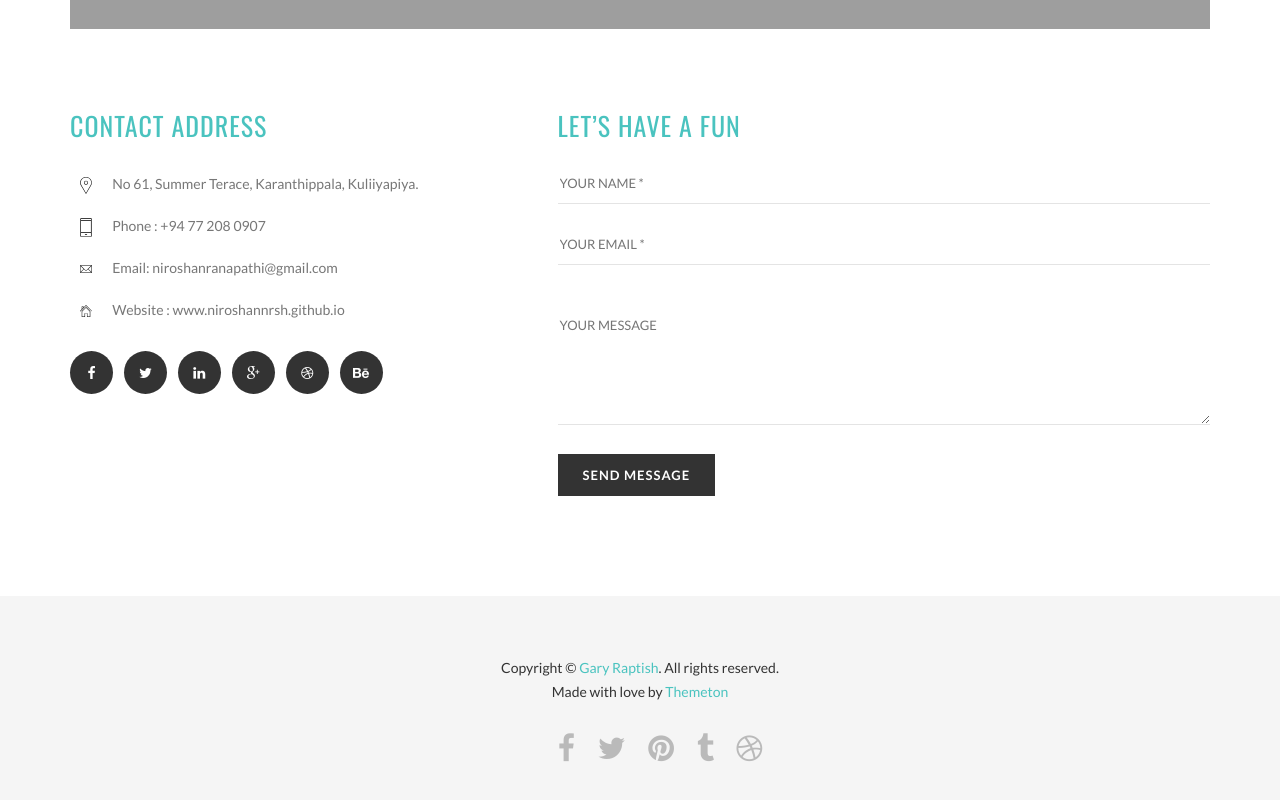
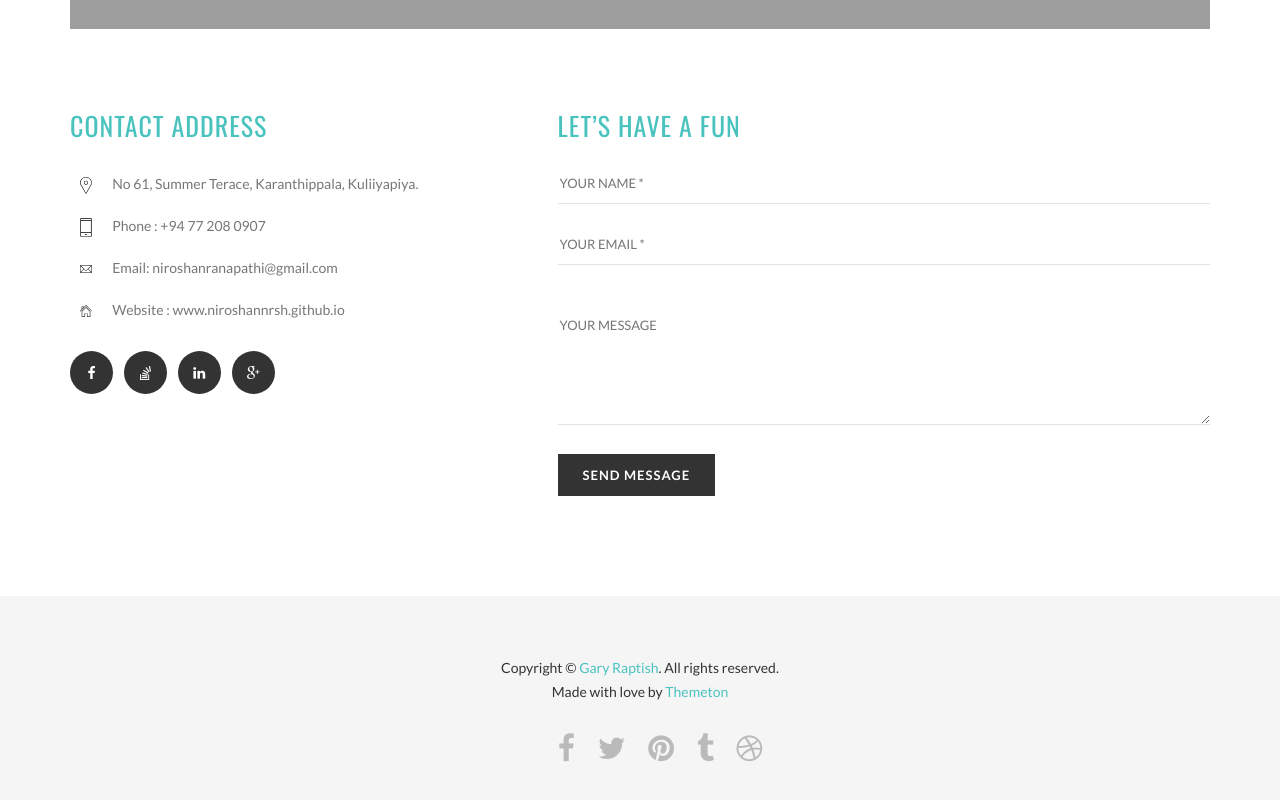
Before and after one commit to niroshn/niroshn.github.io, a plain HTML site: page contacts.html in a window 1280 px wide. Shown: the part 669-1469 px from the top of the page. Drawn offline with nearby package versions, Linux system fonts and the light colour scheme; some packages are replaced by stand-ins of ours; grey boxes are pictures that could not be loaded.

Commit message:
Update contacts.html

```diff
--- a/contacts.html
+++ b/contacts.html
@@ -190,12 +190,10 @@ content_copy
 				</address>
 
 				<ul class="socials">
-					<li><a href="https://www.facebook.com/niroshan.nrsh"><i class="fa fa-facebook"></i></a></li>
-					<li><a href="javascript:;"><i class="fa fa-twitter"></i></a></li>
+					<li><a href="https://www.facebook.com/niroshanra"><i class="fa fa-facebook"></i></a></li>
+					<li><a href="https://stackoverflow.com/users/5051423/niroshan-ranapathi"><i class="fa fa-stack-overflow"></i></a></li>
 					<li><a href="https://www.linkedin.com/in/niroshan-ranapathi-b98b67aa/"><i class="fa fa-linkedin"></i></a></li>
 					<li><a href="https://plus.google.com/u/1/109223663517328244798"><i class="fa fa-google-plus"></i></a></li>
-					<li><a href="javascript:;"><i class="fa fa-dribbble"></i></a></li>
-					<li><a href="javascript:;"><i class="fa fa-behance"></i></a></li>
 				</ul>
 			</div>
 			<div class="col-md-1"></div>
```
